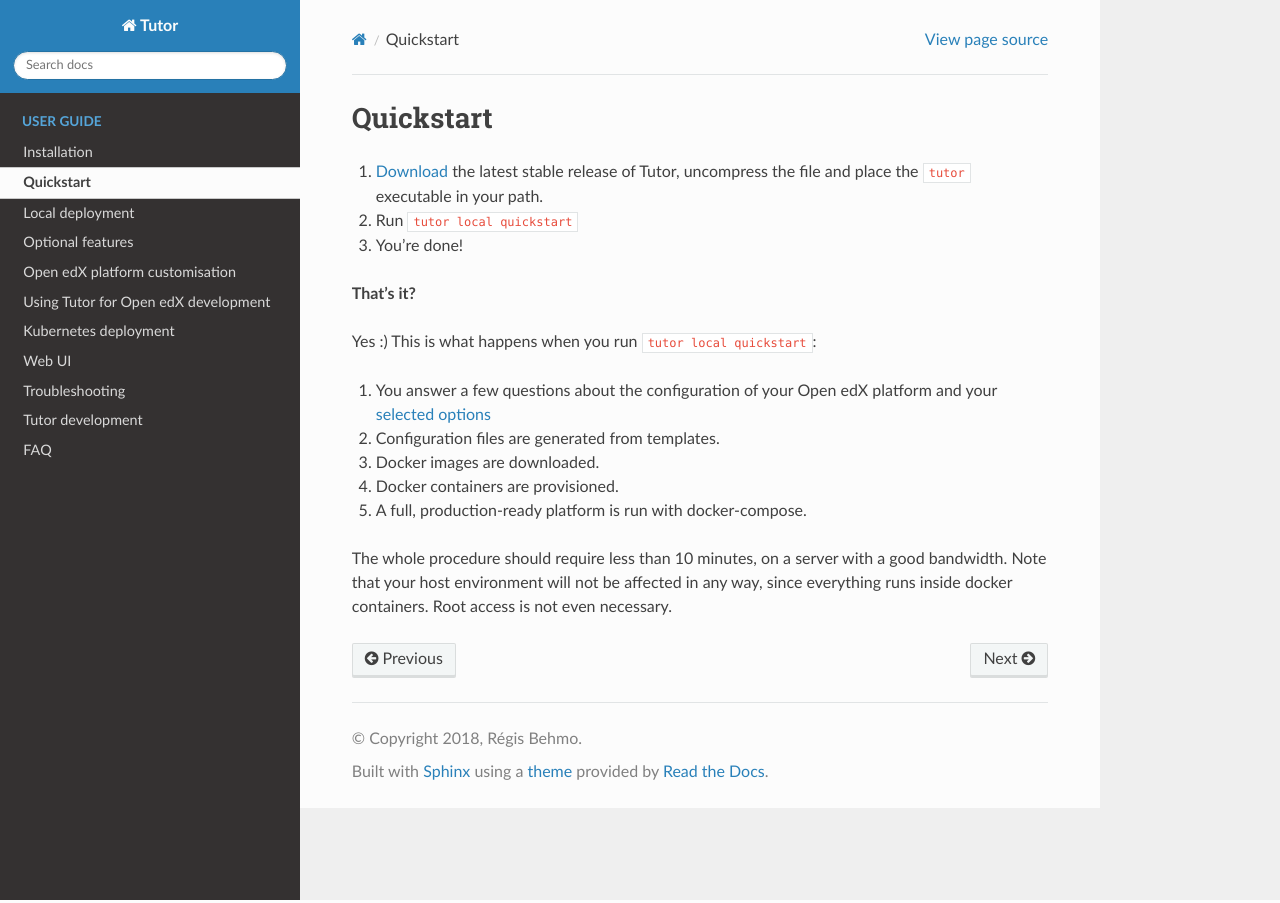
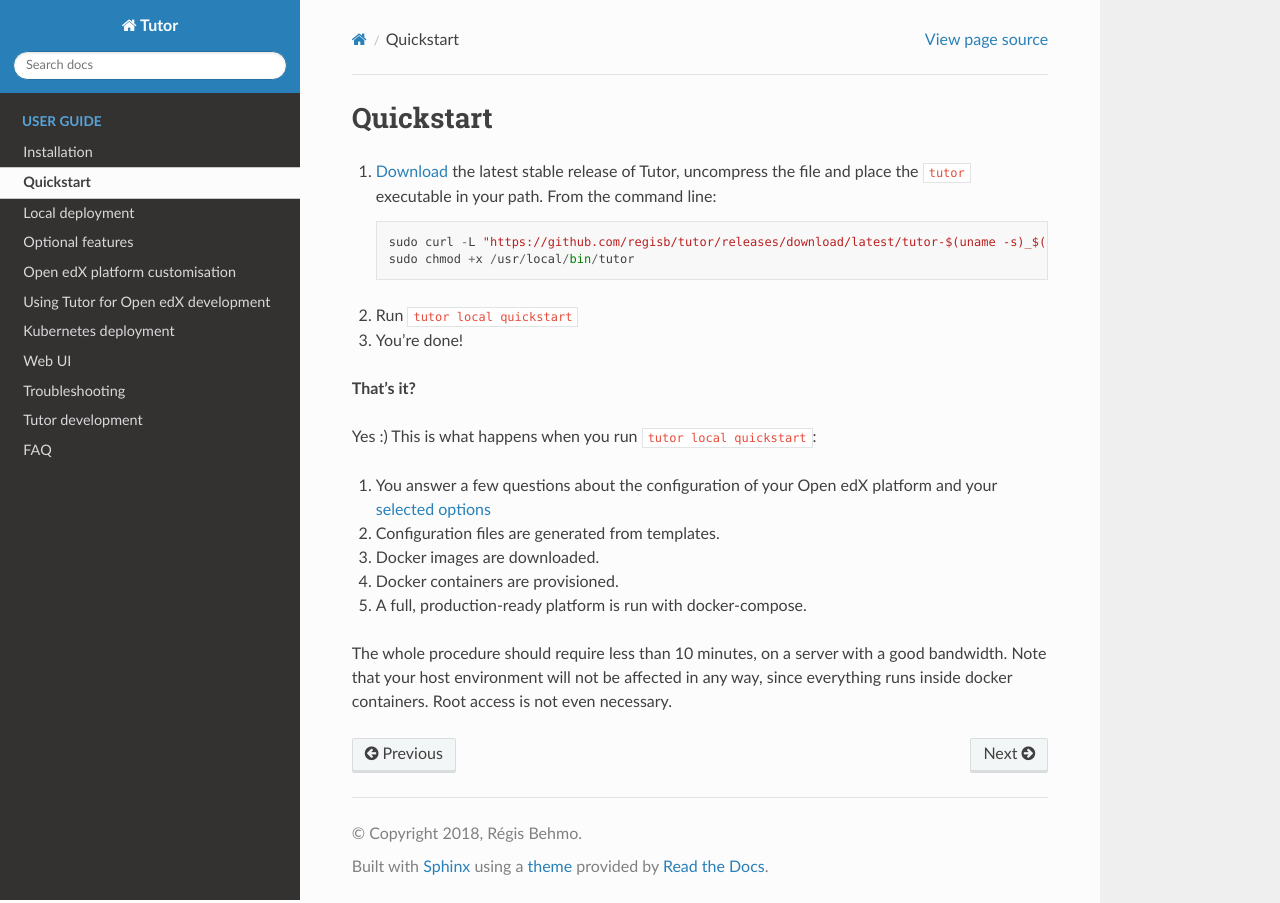
Before and after one commit to overhangio/tutor, a Sphinx documentation site: the page built from docs/quickstart.rst, in a window 1280 px wide. Built offline with Sphinx 7.4.7 and the Read the Docs theme 2.0.0, drawn with Linux system fonts in a browser that asks for light colours.

Commit message:
Add instructions to download the "latest" binaries

```diff
--- a/docs/quickstart.rst
+++ b/docs/quickstart.rst
@@ -3,7 +3,11 @@
 Quickstart
 ==========
 
-1. `Download <https://github.com/regisb/tutor/releases>`_ the latest stable release of Tutor, uncompress the file and place the ``tutor`` executable in your path.
+1. `Download <https://github.com/regisb/tutor/releases>`_ the latest stable release of Tutor, uncompress the file and place the ``tutor`` executable in your path. From the command line::
+
+       sudo curl -L "https://github.com/regisb/tutor/releases/download/latest/tutor-$(uname -s)_$(uname -m)" -o /usr/local/bin/tutor
+       sudo chmod +x /usr/local/bin/tutor
+
 2. Run ``tutor local quickstart``
 3. You're done!
 
--- a/docs/tutor.rst
+++ b/docs/tutor.rst
@@ -40,7 +40,6 @@
 
 - Bump the ``__version__`` value in ``tutor/__about__.py``.
 - Replace "Latest" by the version name in CHANGELOG.md.
-- Upgrade the tutor version for the cloud.
 - Create a commit with the version changelog.
 - ``git push``
 - ``make tag TAG=vxxx``
```
Also changed, not shown: 1 other file.
